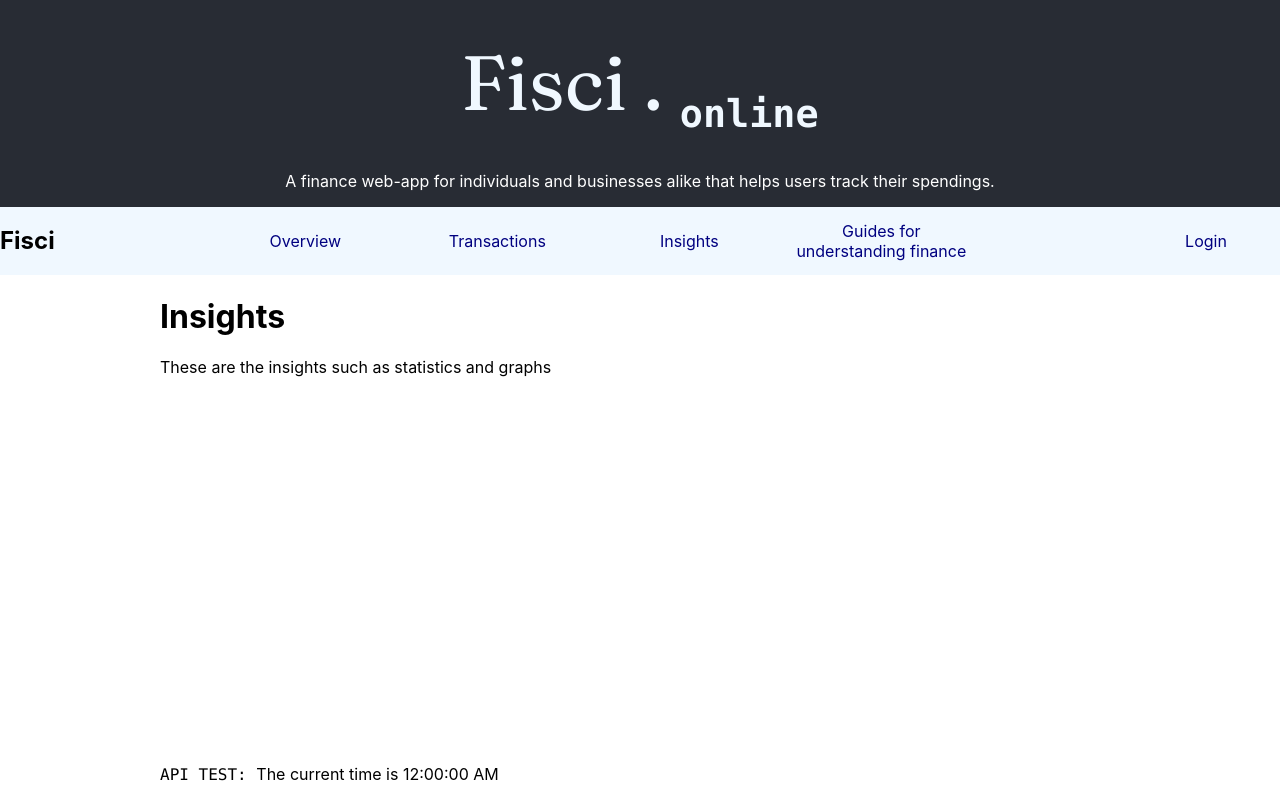
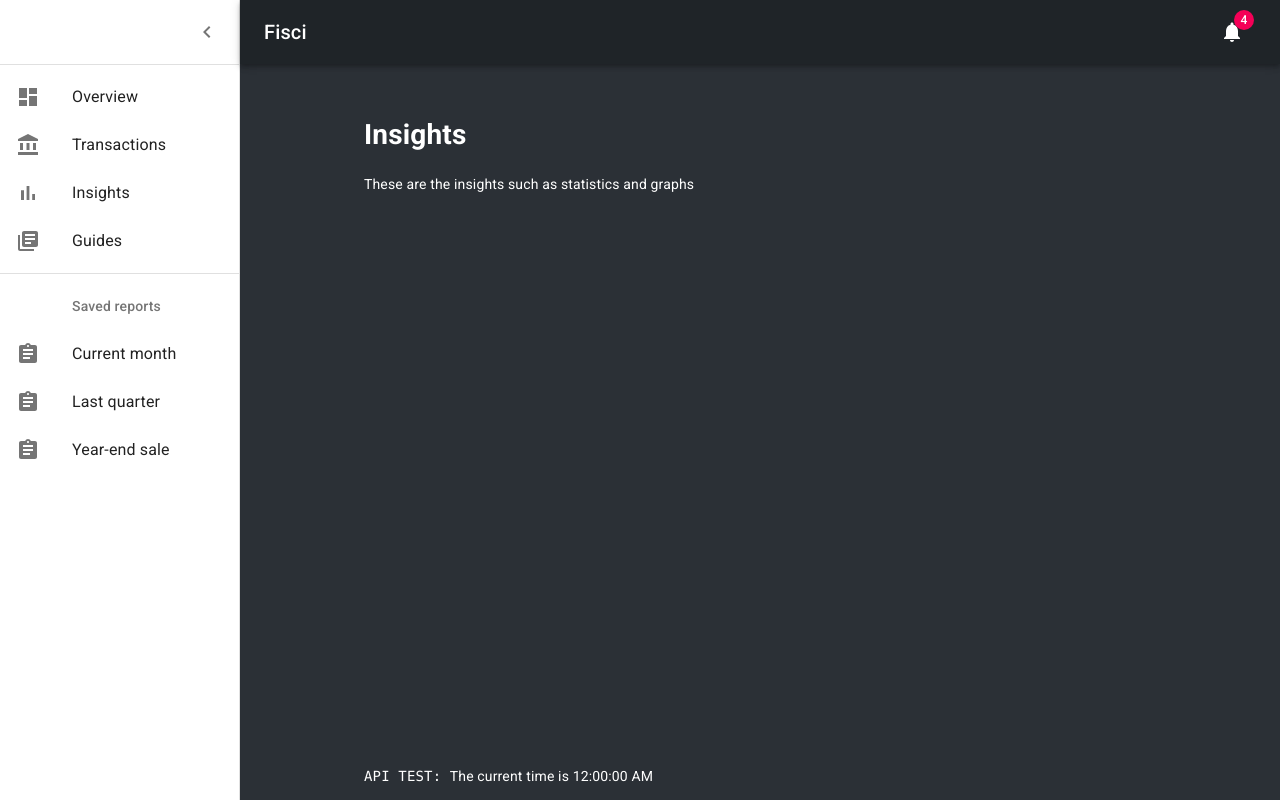
Before and after one commit to sudotensor/fisci, a React (Create React App) app: page /insights in a window 1280 px wide. Built offline with nearby package versions, Linux system fonts and the light colour scheme; no server answers.

Commit message:
Update UI to use Material UI

```diff
--- a/package.json
+++ b/package.json
@@ -13,6 +13,7 @@
     "@types/node": "^12.0.0",
     "@types/react": "^16.9.53",
     "@types/react-dom": "^16.9.8",
+    "clsx": "^1.1.1",
     "react": "^17.0.1",
     "react-dom": "^17.0.1",
     "react-router-dom": "^5.2.0",
--- a/src/App.css
+++ b/src/App.css
@@ -1,4 +1,3 @@
-@import url("https://fonts.googleapis.com/css2?family=Fraunces&display=swap");
 @import url("https://fonts.googleapis.com/css?family=Roboto:300,400,500,700&display=swap");
 @import url("https://fonts.googleapis.com/icon?family=Material+Icons");
 
@@ -126,3 +125,7 @@
   color: whitesmoke;
   transform: scale(0.95);
 }
+
+body {
+  color: white;
+}
--- a/src/App.tsx
+++ b/src/App.tsx
@@ -1,15 +1,122 @@
 import React, { useEffect, useState } from "react";
 import "./App.css";
 import { Header } from "./components/Header";
-import { BrowserRouter as Router, Link, Route, Switch } from "react-router-dom";
+import { BrowserRouter as Router, Route, Switch } from "react-router-dom";
 import { LoginPage } from "./pages/LoginPage";
 import { OverviewPage } from "./pages/OverviewPage";
 import { InsightsPage } from "./pages/InsightsPage";
 import { TransactionsPage } from "./pages/TransactionsPage";
 import { GuidesPage } from "./pages/GuidesPage";
+import AppBar from "@material-ui/core/AppBar";
+import Toolbar from "@material-ui/core/Toolbar";
+import Typography from "@material-ui/core/Typography";
+import IconButton from "@material-ui/core/IconButton";
+import Badge from "@material-ui/core/Badge";
+import MenuIcon from "@material-ui/icons/Menu";
+import NotificationsIcon from "@material-ui/icons/Notifications";
+import List from "@material-ui/core/List";
+import Drawer from "@material-ui/core/Drawer";
+import Divider from "@material-ui/core/Divider";
+import Container from "@material-ui/core/Container";
+import ChevronLeftIcon from "@material-ui/icons/ChevronLeft";
+import { makeStyles } from "@material-ui/core/styles";
+import { mainListItems, secondaryListItems } from "./listItems";
+import CssBaseline from "@material-ui/core/CssBaseline";
+import clsx from "clsx";
+
+const drawerWidth = 240;
+const useStyles = makeStyles((theme) => ({
+  root: {
+    display: "flex",
+    backgroundColor: "#2B3036",
+    color: "white",
+  },
+  toolbar: {
+    paddingRight: 24, // keep right padding when drawer closed
+  },
+  toolbarIcon: {
+    display: "flex",
+    alignItems: "center",
+    justifyContent: "flex-end",
+    padding: "0 8px",
+    ...theme.mixins.toolbar,
+  },
+  appBar: {
+    zIndex: theme.zIndex.drawer + 1,
+    transition: theme.transitions.create(["width", "margin"], {
+      easing: theme.transitions.easing.sharp,
+      duration: theme.transitions.duration.leavingScreen,
+    }),
+    backgroundColor: "#1F2428",
+  },
+  appBarShift: {
+    marginLeft: drawerWidth,
+    width: `calc(100% - ${drawerWidth}px)`,
+    transition: theme.transitions.create(["width", "margin"], {
+      easing: theme.transitions.easing.sharp,
+      duration: theme.transitions.duration.enteringScreen,
+    }),
+  },
+  menuButton: {
+    marginRight: 36,
+  },
+  menuButtonHidden: {
+    display: "none",
+  },
+  title: {
+    flexGrow: 1,
+  },
+  drawerPaper: {
+    position: "relative",
+    whiteSpace: "nowrap",
+    width: drawerWidth,
+    transition: theme.transitions.create("width", {
+      easing: theme.transitions.easing.sharp,
+      duration: theme.transitions.duration.enteringScreen,
+    }),
+  },
+  drawerPaperClose: {
+    overflowX: "hidden",
+    transition: theme.transitions.create("width", {
+      easing: theme.transitions.easing.sharp,
+      duration: theme.transitions.duration.leavingScreen,
+    }),
+    width: theme.spacing(7),
+    [theme.breakpoints.up("sm")]: {
+      width: theme.spacing(9),
+    },
+  },
+  appBarSpacer: theme.mixins.toolbar,
+  content: {
+    flexGrow: 1,
+    height: "100vh",
+    overflow: "auto",
+  },
+  container: {
+    paddingTop: theme.spacing(4),
+    paddingBottom: theme.spacing(4),
+  },
+  paper: {
+    padding: theme.spacing(2),
+    display: "flex",
+    overflow: "auto",
+    flexDirection: "column",
+  },
+  fixedHeight: {
+    height: 240,
+  },
+}));
 
 function App() {
   const [currentTime, setCurrentTime] = useState(0);
+  const classes = useStyles();
+  const [open, setOpen] = React.useState(true);
+  const handleDrawerOpen = () => {
+    setOpen(true);
+  };
+  const handleDrawerClose = () => {
+    setOpen(false);
+  };
 
   useEffect(() => {
     fetch("https://fisci-iqk43m4jga-ew.a.run.app/time")
@@ -22,21 +129,61 @@
 
   return (
     <Router>
-      <div className="App">
-        <header className="App-header">
-          <Header />
-        </header>
-        <nav>
-          <h2>Fisci</h2>
-          <div>
-            <Link to={"/"}>Overview</Link>
-            <Link to={"/transactions"}>Transactions</Link>
-            <Link to={"/insights"}>Insights</Link>
-            <Link to={"/guides"}>Guides for understanding finance</Link>
+      <div className={classes.root}>
+        <CssBaseline />
+        <AppBar
+          position="absolute"
+          className={clsx(classes.appBar, open && classes.appBarShift)}
+        >
+          <Toolbar className={classes.toolbar}>
+            <IconButton
+              edge="start"
+              color="inherit"
+              aria-label="open drawer"
+              onClick={handleDrawerOpen}
+              className={clsx(
+                classes.menuButton,
+                open && classes.menuButtonHidden
+              )}
+            >
+              <MenuIcon />
+            </IconButton>
+            <Typography
+              component="h1"
+              variant="h6"
+              color="inherit"
+              noWrap
+              className={classes.title}
+            >
+              Fisci
+            </Typography>
+            <IconButton color="inherit">
+              <Badge badgeContent={4} color="secondary">
+                <NotificationsIcon />
+              </Badge>
+            </IconButton>
+          </Toolbar>
+        </AppBar>
+        <Drawer
+          variant="permanent"
+          classes={{
+            paper: clsx(classes.drawerPaper, !open && classes.drawerPaperClose),
+          }}
+          open={open}
+        >
+          <div className={classes.toolbarIcon}>
+            <IconButton onClick={handleDrawerClose}>
+              <ChevronLeftIcon />
+            </IconButton>
           </div>
-          <Link to={"/login"}>Login</Link>
-        </nav>
-        <main>
+          <Divider />
+          <List>{mainListItems}</List>
+          <Divider />
+          <List>{secondaryListItems}</List>
+        </Drawer>
+        <main className={classes.content}>
+          <div className={classes.appBarSpacer} />
+          <Container maxWidth="lg" className={classes.container}>
             <Switch>
               <Route path={"/login"}>
                 <LoginPage />
@@ -58,6 +205,7 @@
               <code>API TEST: </code>The current time is{" "}
               {new Date(currentTime * 1000).toLocaleTimeString()}
             </p>
+          </Container>
         </main>
       </div>
     </Router>
--- /dev/null
+++ b/src/listItems.tsx
@@ -0,0 +1,64 @@
+import React from "react";
+import ListItem from "@material-ui/core/ListItem";
+import ListItemIcon from "@material-ui/core/ListItemIcon";
+import ListItemText from "@material-ui/core/ListItemText";
+import ListSubheader from "@material-ui/core/ListSubheader";
+import DashboardIcon from "@material-ui/icons/Dashboard";
+import BankIcon from "@material-ui/icons/AccountBalance";
+import LibraryIcon from "@material-ui/icons/LibraryBooks";
+import BarChartIcon from "@material-ui/icons/BarChart";
+import AssignmentIcon from "@material-ui/icons/Assignment";
+import { Link } from "react-router-dom";
+
+export const mainListItems = (
+  <div>
+    <ListItem button component={Link} to={"/"}>
+      <ListItemIcon>
+        <DashboardIcon />
+      </ListItemIcon>
+      <ListItemText primary="Overview" />
+    </ListItem>
+    <ListItem button component={Link} to={"/transactions"}>
+      <ListItemIcon>
+        <BankIcon />
+      </ListItemIcon>
+      <ListItemText primary="Transactions" />
+    </ListItem>
+    <ListItem button component={Link} to={"/insights"}>
+      <ListItemIcon>
+        <BarChartIcon />
+      </ListItemIcon>
+      <ListItemText primary="Insights" />
+    </ListItem>
+    <ListItem button component={Link} to={"/guides"}>
+      <ListItemIcon>
+        <LibraryIcon />
+      </ListItemIcon>
+      <ListItemText primary="Guides" />
+    </ListItem>
+  </div>
+);
+
+export const secondaryListItems = (
+  <div>
+    <ListSubheader inset>Saved reports</ListSubheader>
+    <ListItem button>
+      <ListItemIcon>
+        <AssignmentIcon />
+      </ListItemIcon>
+      <ListItemText primary="Current month" />
+    </ListItem>
+    <ListItem button>
+      <ListItemIcon>
+        <AssignmentIcon />
+      </ListItemIcon>
+      <ListItemText primary="Last quarter" />
+    </ListItem>
+    <ListItem button>
+      <ListItemIcon>
+        <AssignmentIcon />
+      </ListItemIcon>
+      <ListItemText primary="Year-end sale" />
+    </ListItem>
+  </div>
+);
```
Also changed, not shown: 1 other file (tests, documents, lock files or other folders). Lines whose indentation alone changed are shown as unchanged.
